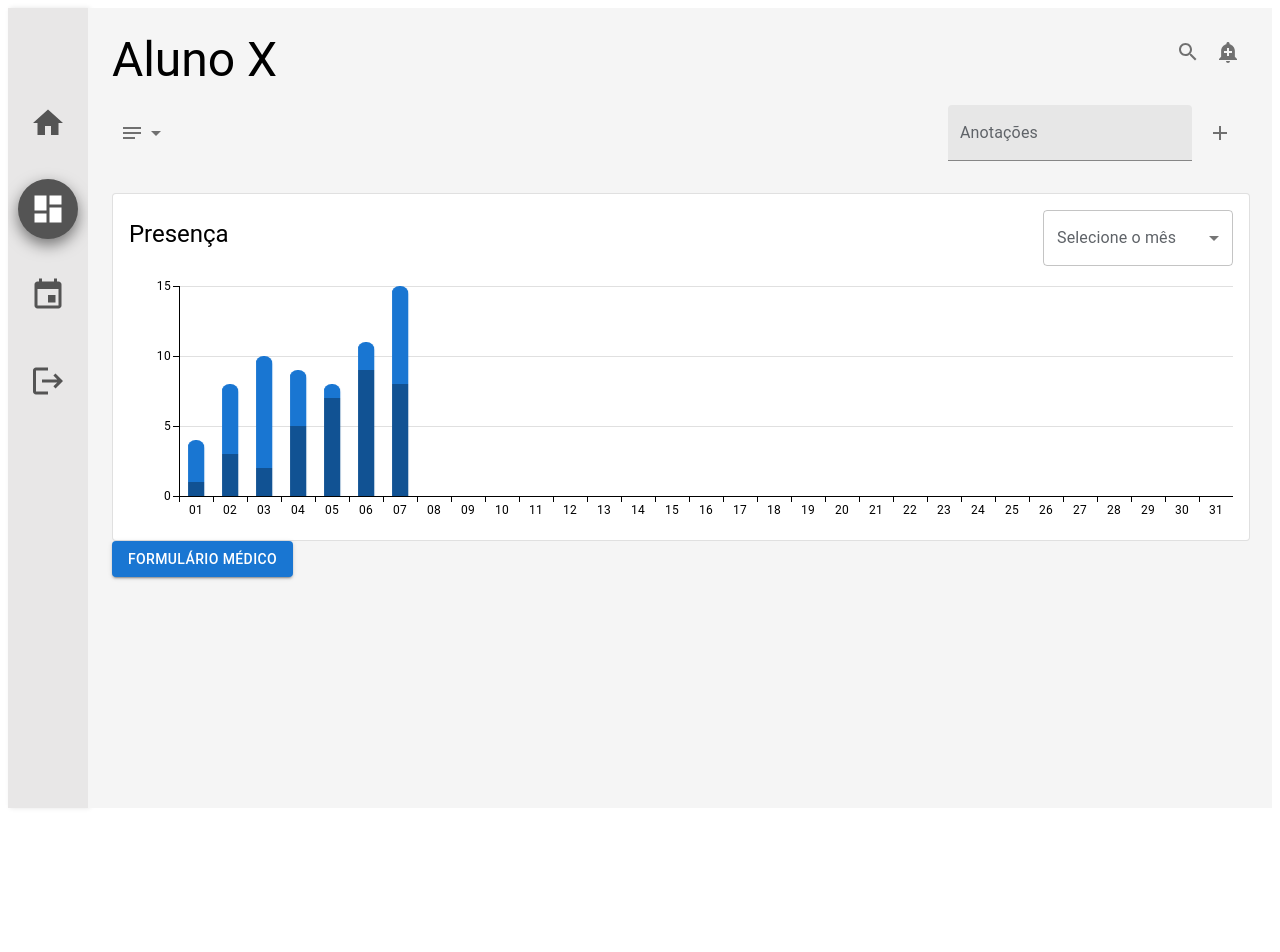
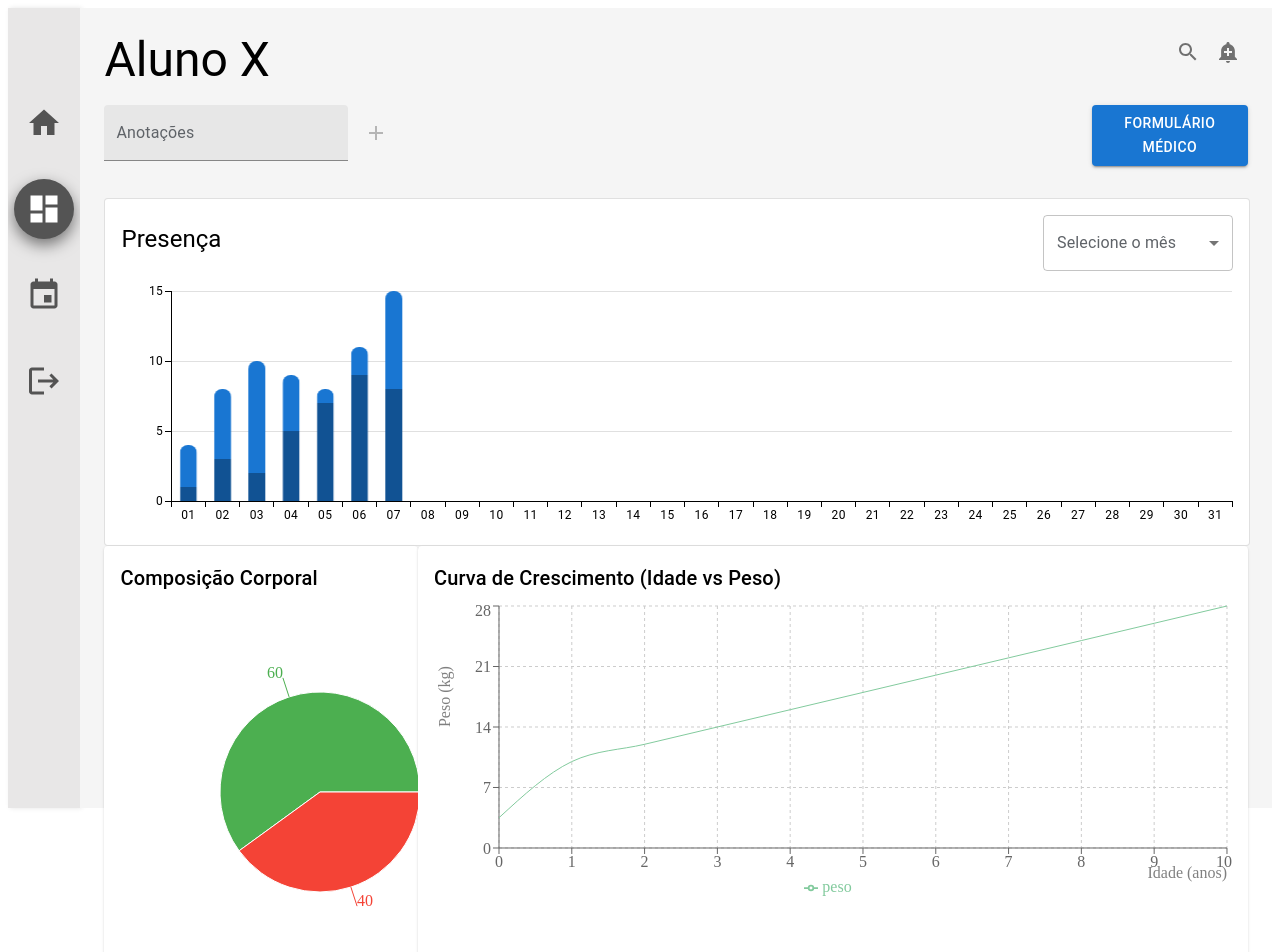
Before and after one commit to EnzoMPP/PIEX, a React (Vite) app: page /dashboard in a window 1280 px wide. Shown: the top 952 px of the page. Before the commit the page ends 816 px from the top, so only its background shows below. Built offline with nearby package versions, Linux system fonts and the light colour scheme; sample sign-in values are in the browser's storage.

Commit message:
feat: Gráficos de massa corporal e crescimento e observações de aluno

```diff
--- a/src/components/Dashboard/DashboardContainer.jsx
+++ b/src/components/Dashboard/DashboardContainer.jsx
@@ -7,6 +7,8 @@ import AddIcon from "@mui/icons-material/Add";
 import DashboardHeader from "./DashboardHeader";
 import DashboardMassGraph from "./DashboardMassGraph";
 import MedicalQuestionsModal from "./MedicalQuestionsModal";
+import DashboardGrowthGraph from "./DashboardGrowthGraph";
+import StudentObservation from "./StudentObservation";
 
 const DashboardContainer = () => {
   const [openModal, setOpenModal] = useState(false);
@@ -27,25 +29,23 @@ const DashboardContainer = () => {
           display: "flex",
           flexDirection: "row",
           justifyContent: "space-between",
+          width: "100%",
         }}
       >
-        <IconButton aria-label="dropdown">
-          <NotesIcon />
-          <ArrowDropDown />
-        </IconButton>
+        <StudentObservation />
         <div>
-          <TextField label="Anotações" variant="filled" />
-          <IconButton sx={{ padding: "1rem" }} aria-label="adicionar">
-            <AddIcon />
-          </IconButton>
+          <Button variant="contained" color="primary" onClick={handleOpen}>
+            Formulário médico
+          </Button>
+          <MedicalQuestionsModal open={openModal} onClose={handleClose} />
         </div>
       </div>
+
       <DashboardGraph />
-      {/* <DashboardMassGraph /> */}
-      <Button variant="contained" color="primary" onClick={handleOpen}>
-        Formulário médico
-      </Button>
-      <MedicalQuestionsModal open={openModal} onClose={handleClose} />
+      <div style={{ display: "flex" }}>
+        <DashboardMassGraph />
+        <DashboardGrowthGraph />
+      </div>
     </div>
   );
 };
--- /dev/null
+++ b/src/components/Dashboard/DashboardGrowthGraph.jsx
@@ -0,0 +1,67 @@
+import React from "react";
+import {
+  LineChart,
+  Line,
+  XAxis,
+  YAxis,
+  CartesianGrid,
+  Tooltip,
+  Legend,
+  ResponsiveContainer,
+} from "recharts";
+import { Card, CardContent, Typography } from "@mui/material";
+
+// Dados de exemplo: idade e peso
+const data = [
+  { age: 0, peso: 3.5 },
+  { age: 1, peso: 10 },
+  { age: 2, peso: 12 },
+  { age: 3, peso: 14 },
+  { age: 4, peso: 16 },
+  { age: 5, peso: 18 },
+  { age: 6, peso: 20 },
+  { age: 7, peso: 22 },
+  { age: 8, peso: 24 },
+  { age: 9, peso: 26 },
+  { age: 10, peso: 28 },
+];
+
+// Componente para exibir o gráfico
+const DashboardGrowthGraph = () => {
+  return (
+    <Card style={{ width: "100%" }}>
+      <CardContent>
+        <Typography variant="h6" gutterBottom>
+          Curva de Crescimento (Idade vs Peso)
+        </Typography>
+        <ResponsiveContainer width="100%" height={300}>
+          <LineChart data={data}>
+            <CartesianGrid strokeDasharray="3 3" />
+            <XAxis
+              dataKey="age"
+              label={{
+                value: "Idade (anos)",
+                position: "insideBottomRight",
+                offset: 0,
+              }}
+            />
+            <YAxis
+              label={{ value: "Peso (kg)", angle: -90, position: "insideLeft" }}
+            />
+            <Tooltip />
+            <Legend />
+            <Line
+              type="monotone"
+              dataKey="peso"
+              stroke="#82ca9d"
+              dot={false}
+              activeDot={{ r: 8 }}
+            />
+          </LineChart>
+        </ResponsiveContainer>
+      </CardContent>
+    </Card>
+  );
+};
+
+export default DashboardGrowthGraph;
--- a/src/components/Dashboard/DashboardMassGraph.jsx
+++ b/src/components/Dashboard/DashboardMassGraph.jsx
@@ -1,118 +1,40 @@
-import { PieChart } from "@mui/icons-material";
-import {
-  Box,
-  Card,
-  CardContent,
-  colors,
-  styled,
-  Typography,
-} from "@mui/material";
-import { useDrawingArea } from "@mui/x-charts";
+import { Card, CardContent, Typography } from "@mui/material";
+import { Pie, Cell, Tooltip, Legend, PieChart } from "recharts";
 import React from "react";
-import PropTypes from "prop-types";
 
 const DashboardMassGraph = () => {
   const data = [
-    { label: "Massa magra", value: 50000 },
-    { label: "Massa gorda", value: 35000 },
+    { name: "Massa Magra", value: 60 }, // Exemplo: 60% de massa magra
+    { name: "Massa Gorda", value: 40 }, // Exemplo: 40% de massa gorda
   ];
 
-  const PieCenterLabel = (primaryText, secondaryText) => {
-    const { width, height, left, top } = useDrawingArea();
-    const primaryY = top + height / 2 - 10;
-    const secondaryY = primaryY + 24;
-
-    return (
-      <React.Fragment>
-        <StyledText variant="primary" x={left + width / 2} y={primaryY}>
-          {primaryText}
-        </StyledText>
-        <StyledText variant="secondary" x={left + width / 2} y={secondaryY}>
-          {secondaryText}
-        </StyledText>
-      </React.Fragment>
-    );
-  };
-
-  PieCenterLabel.propTypes = {
-    primaryText: PropTypes.string.isRequired,
-    secondaryText: PropTypes.string.isRequired,
-  };
-
-  const StyledText = styled("text", {
-    shouldForwardProp: (prop) => prop !== "variant",
-  })(({ theme }) => ({
-    textAnchor: "middle",
-    dominantBaseline: "central",
-    fill: (theme.vars || theme).palette.text.secondary,
-    variants: [
-      {
-        props: {
-          variant: "primary",
-        },
-        style: {
-          fontSize: theme.typography.h5.fontSize,
-        },
-      },
-      {
-        props: ({ variant }) => variant !== "primary",
-        style: {
-          fontSize: theme.typography.body2.fontSize,
-        },
-      },
-      {
-        props: {
-          variant: "primary",
-        },
-        style: {
-          fontWeight: theme.typography.h5.fontWeight,
-        },
-      },
-      {
-        props: ({ variant }) => variant !== "primary",
-        style: {
-          fontWeight: theme.typography.body2.fontWeight,
-        },
-      },
-    ],
-  }));
+  // Cores para as fatias do gráfico
+  const COLORS = ["#4caf50", "#f44336"];
 
   return (
-    <Card
-      variant="outlined"
-      sx={{ display: "flex", flexDirection: "column", gap: "8px", flexGrow: 1 }}
-    >
+    <Card>
       <CardContent>
-        <Typography component="h2" variant="subtitle2">
-          Users by country
+        <Typography variant="h6" gutterBottom>
+          Composição Corporal
         </Typography>
-        <Box sx={{ display: "flex", alignItems: "center" }}>
-          <PieChart
-            colors={colors}
-            margin={{
-              left: 80,
-              right: 80,
-              top: 80,
-              bottom: 80,
-            }}
-            series={[
-              {
-                data,
-                innerRadius: 75,
-                outerRadius: 100,
-                paddingAngle: 0,
-                highlightScope: { faded: "global", highlighted: "item" },
-              },
-            ]}
-            height={260}
-            width={260}
-            slotProps={{
-              legend: { hidden: true },
-            }}
+        <PieChart width={400} height={400}>
+          <Pie
+            data={data}
+            dataKey="value"
+            nameKey="name"
+            cx="50%"
+            cy="50%"
+            outerRadius={100}
+            fill="#8884d8"
+            label
           >
-            <PieCenterLabel primaryText="98.5K" secondaryText="Total" />
-          </PieChart>
-        </Box>
+            {data.map((entry, index) => (
+              <Cell key={`cell-${index}`} fill={COLORS[index]} />
+            ))}
+          </Pie>
+          <Tooltip />
+          <Legend />
+        </PieChart>
       </CardContent>
     </Card>
   );
--- a/src/components/Dashboard/MedicalQuestionsModal.jsx
+++ b/src/components/Dashboard/MedicalQuestionsModal.jsx
@@ -161,7 +161,7 @@ const MedicalQuestionsModal = ({ open, onClose }) => {
 
         {/* Botões */}
         <Box sx={{ display: "flex", justifyContent: "flex-end", marginTop: 2 }}>
-          <Button onClick={handleClose} color="primary">
+          <Button onClick={handleClose} color="error">
             Fechar
           </Button>
           <Button onClick={handleSave} color="primary" sx={{ marginLeft: 2 }}>
--- /dev/null
+++ b/src/components/Dashboard/StudentObservation.jsx
@@ -0,0 +1,71 @@
+import {
+  Box,
+  Button,
+  IconButton,
+  List,
+  ListItem,
+  ListItemText,
+  TextField,
+  Typography,
+} from "@mui/material";
+import React, { useState } from "react";
+import AddIcon from "@mui/icons-material/Add";
+
+const StudentObservation = () => {
+  const [inputValue, setInputValue] = useState("");
+  const [addedValues, setAddedValues] = useState([]);
+
+  const handleAddValue = () => {
+    if (inputValue.trim()) {
+      setAddedValues([...addedValues, inputValue]);
+      setInputValue("");
+    }
+  };
+
+  const handleRemoveValue = (valueToRemove) => {
+    setAddedValues(addedValues.filter((value) => value !== valueToRemove));
+  };
+
+  return (
+    <div style={{ width: "100%" }}>
+      <TextField
+        label="Anotações"
+        variant="filled"
+        value={inputValue}
+        onChange={(e) => setInputValue(e.target.value)}
+        slotProps={{ htmlInput: { maxLength: 100 } }}
+      />
+      <IconButton
+        sx={{ padding: "1rem" }}
+        aria-label="adicionar"
+        onClick={handleAddValue}
+        disabled={!inputValue.trim()}
+        color="primary"
+      >
+        <AddIcon />
+      </IconButton>
+      {addedValues.length > 0 && (
+        <Box fullWidth sx={{ marginTop: 3 }}>
+          <Typography variant="h6">Observações do aluno</Typography>
+          <List>
+            {addedValues.map((value, index) => (
+              <ListItem key={index}>
+                <ListItemText primary={value} />
+                <Button
+                  sx={{ alignItems: "flex-end" }}
+                  size="small"
+                  color="error"
+                  onClick={() => handleRemoveValue(value)}
+                >
+                  Remover
+                </Button>
+              </ListItem>
+            ))}
+          </List>
+        </Box>
+      )}
+    </div>
+  );
+};
+
+export default StudentObservation;
```
Also changed, not shown: package.json (+5 -4 lines), 1 other file (tests, documents, lock files or other folders).
